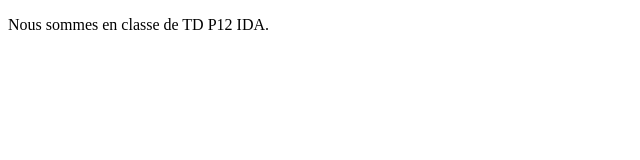
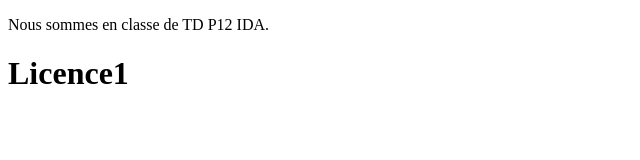
Before and after one commit to msow94/msow94.github.io, a plain HTML site: page index.html in a window 1280 px wide. Shown: the whole page, without its empty margins (0-640 px from the left). Drawn offline with Linux system fonts and the light colour scheme.

Commit message:
Update index.html

```diff
--- a/index.html
+++ b/index.html
@@ -7,5 +7,6 @@
 </head>
 <body>
 	<p>Nous sommes en classe de TD P12 IDA.</p>
+	<h1> Licence1</h1>
 </body>
 </html>
```
